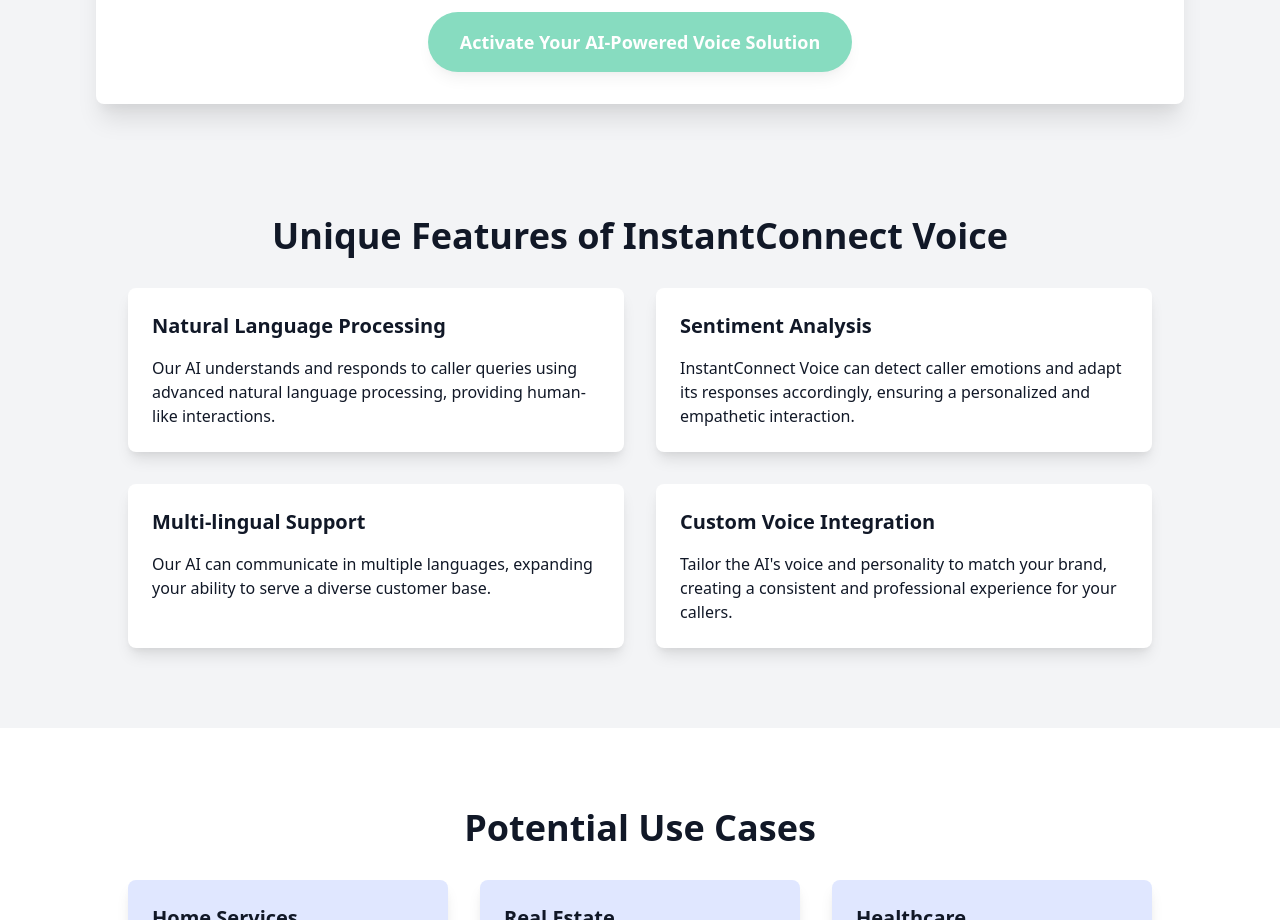
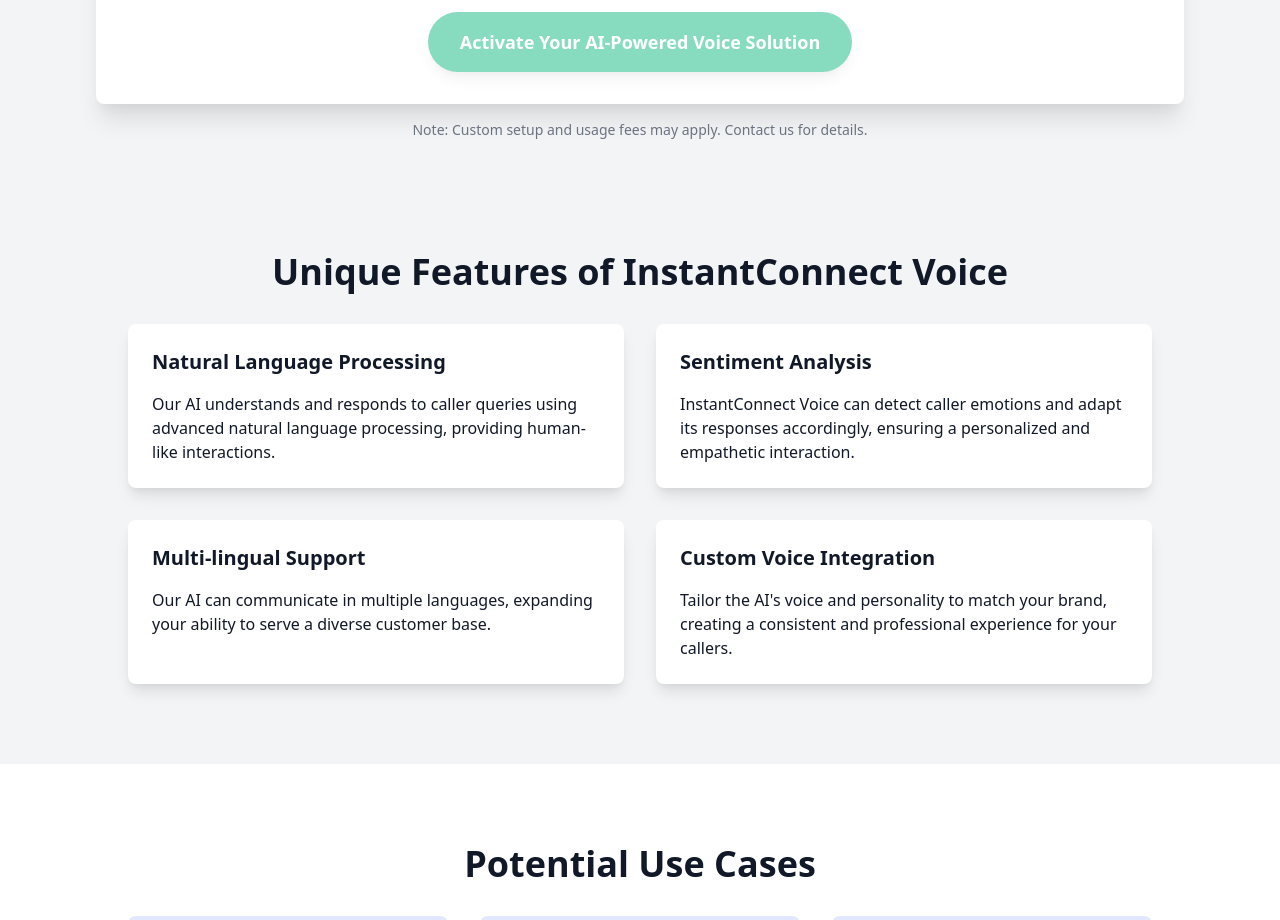
Before and after one commit to APP-EAS/testnewvoiceai, a plain HTML site: page index.html in a window 1280 px wide. Shown: the part 1260-2180 px from the top of the page. Drawn offline with nearby package versions, Linux system fonts and the light colour scheme.

Commit message:
Update index.html

```diff
--- a/index.html
+++ b/index.html
@@ -150,6 +150,7 @@
                     </div>
                 </div>
             </div>
+            <p class="text-center text-sm text-gray-500 mt-4">Note: Custom setup and usage fees may apply. Contact us for details.</p>
         </div>
     </div>
 
```
